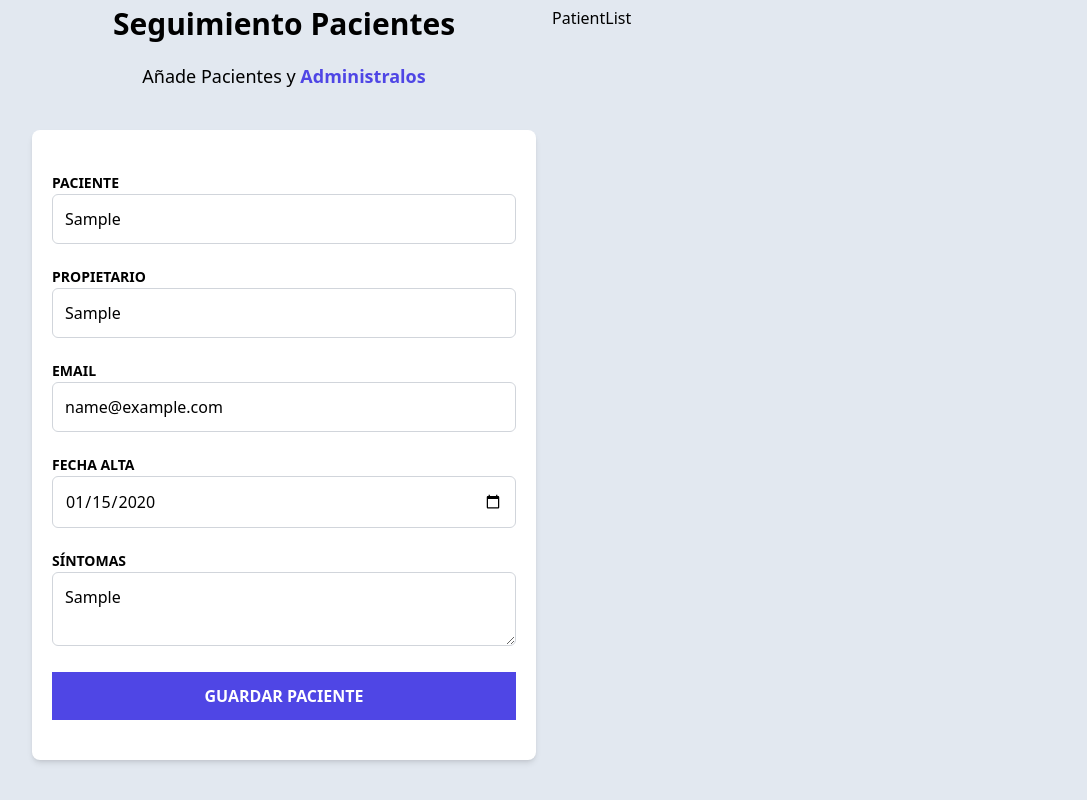
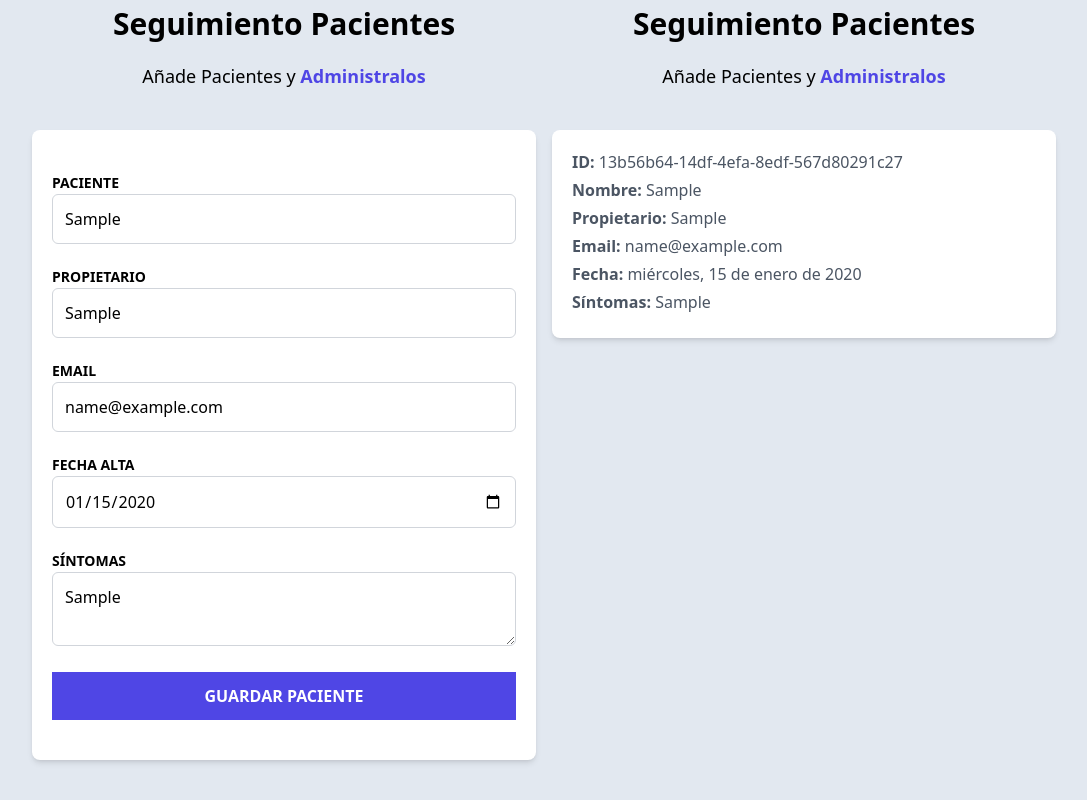
Before and after one commit to JmAtochePascual/AdministradorPacientes-React-TS, a React (Vite) app: page / in a window 1280 px wide. Both pictures are taken after typing "Sample", "Sample", "name@example.com", "2020-01-15", "Sample" into the empty fields and a click on the input "Guardar Paciente". Shown: the part 242-1042 px from the top of the page, without its empty margins (96-1183 px from the left). Built offline with nearby package versions, Linux system fonts and the light colour scheme.

Commit message:
feat: :sparkles: Muestra los pancientes en pantalla
Implementa el diseño para renderizar en pantalla los pacientes registrados

```diff
--- /dev/null
+++ b/src/components/PatientDetail.tsx
@@ -0,0 +1,24 @@
+import { TPatient } from "../types"
+import { formatDate } from "../utils";
+import PatientDetailItem from "./PatientDetailItem";
+
+type PatienDetailProps = {
+  patient: TPatient
+}
+
+const PatientDetail = ({ patient }: PatienDetailProps) => {
+  const { name, caretaker, email, date, id, symptoms } = patient;
+
+  return (
+    <div className="shadow-md rounded-lg py-5 px-5 mb-5 bg-white ">
+      <PatientDetailItem label="ID" data={id} />
+      <PatientDetailItem label="Nombre" data={name} />
+      <PatientDetailItem label="Propietario" data={caretaker} />
+      <PatientDetailItem label="Email" data={email} />
+      <PatientDetailItem label="Fecha" data={formatDate(date)} />
+      <PatientDetailItem label="Síntomas" data={symptoms} />
+    </div>
+  )
+}
+
+export default PatientDetail
--- /dev/null
+++ b/src/components/PatientDetailItem.tsx
@@ -0,0 +1,15 @@
+
+type TPatientDetailItemProps = {
+  label: string
+  data: string
+}
+
+const PatientDetailItem = ({ label, data }: TPatientDetailItemProps) => {
+  return (
+    <p className="mb-1 font-bold text-gray-600">
+      {label}: <span className="font-normal">{data}</span>
+    </p>
+  )
+}
+
+export default PatientDetailItem
--- a/src/components/PatientList.tsx
+++ b/src/components/PatientList.tsx
@@ -1,7 +1,31 @@
+import { usePatientStore } from "../store/useStore"
+import PatientDetail from "./PatientDetail"
 
 const PatientList = () => {
+  const { patients } = usePatientStore()
+  const isPatientsEmpty = patients.length === 0
   return (
-    <div>PatientList</div>
+    <div>
+      <h2 className="font-black text-3xl text-center">Seguimiento Pacientes</h2>
+
+      <p className="text-lg mt-5 text-center mb-10">
+        Añade Pacientes y <span className="text-indigo-600 font-bold">Administralos</span>
+      </p>
+      {
+        isPatientsEmpty
+          ? <p className="text-center">No hay pacientes registrados</p>
+          : <>
+            {
+              patients.map((patient) =>
+                <PatientDetail
+                  key={patient.id}
+                  patient={patient}
+                />
+              )
+            }
+          </>
+      }
+    </div>
   )
 }
 
--- /dev/null
+++ b/src/utils/index.ts
@@ -0,0 +1,5 @@
+export const formatDate = (date: string) => {
+  return new Intl.DateTimeFormat("es-ES", {
+    dateStyle: "full"
+  }).format(new Date(date));
+}
```
